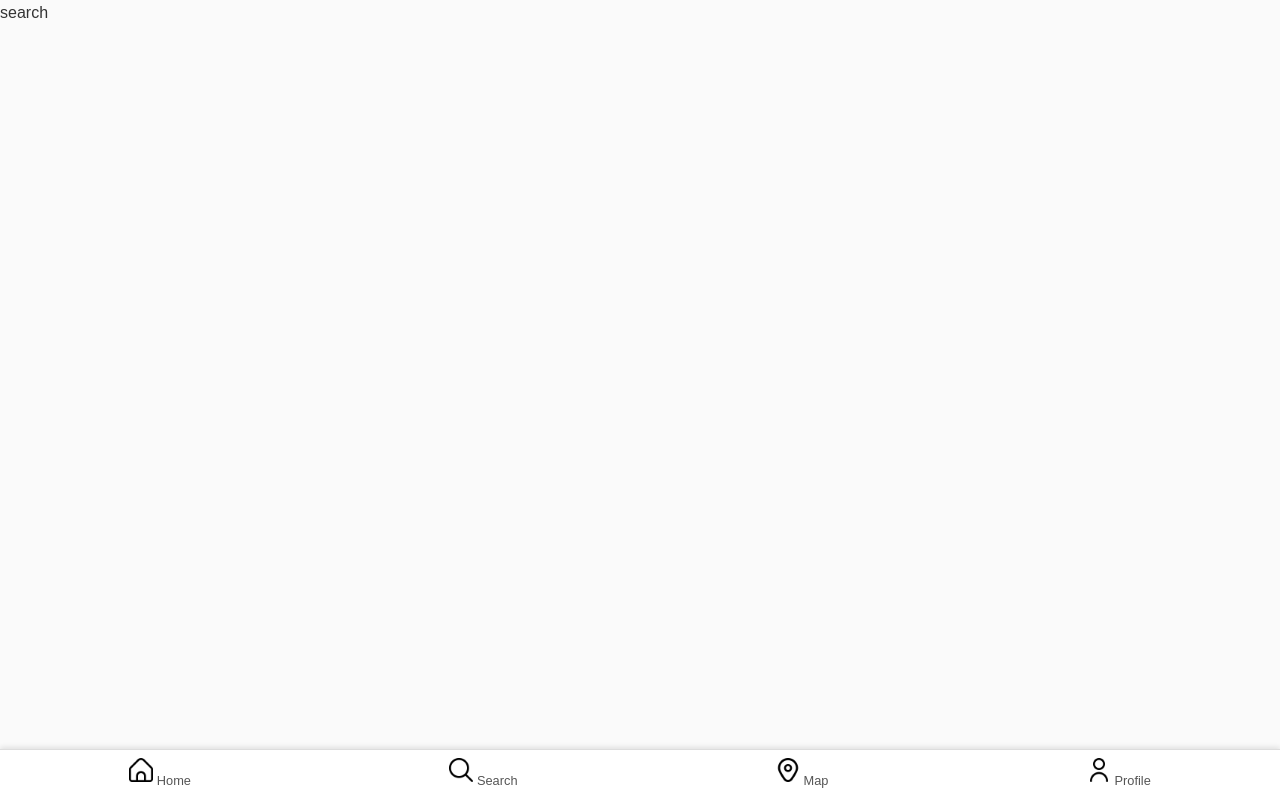
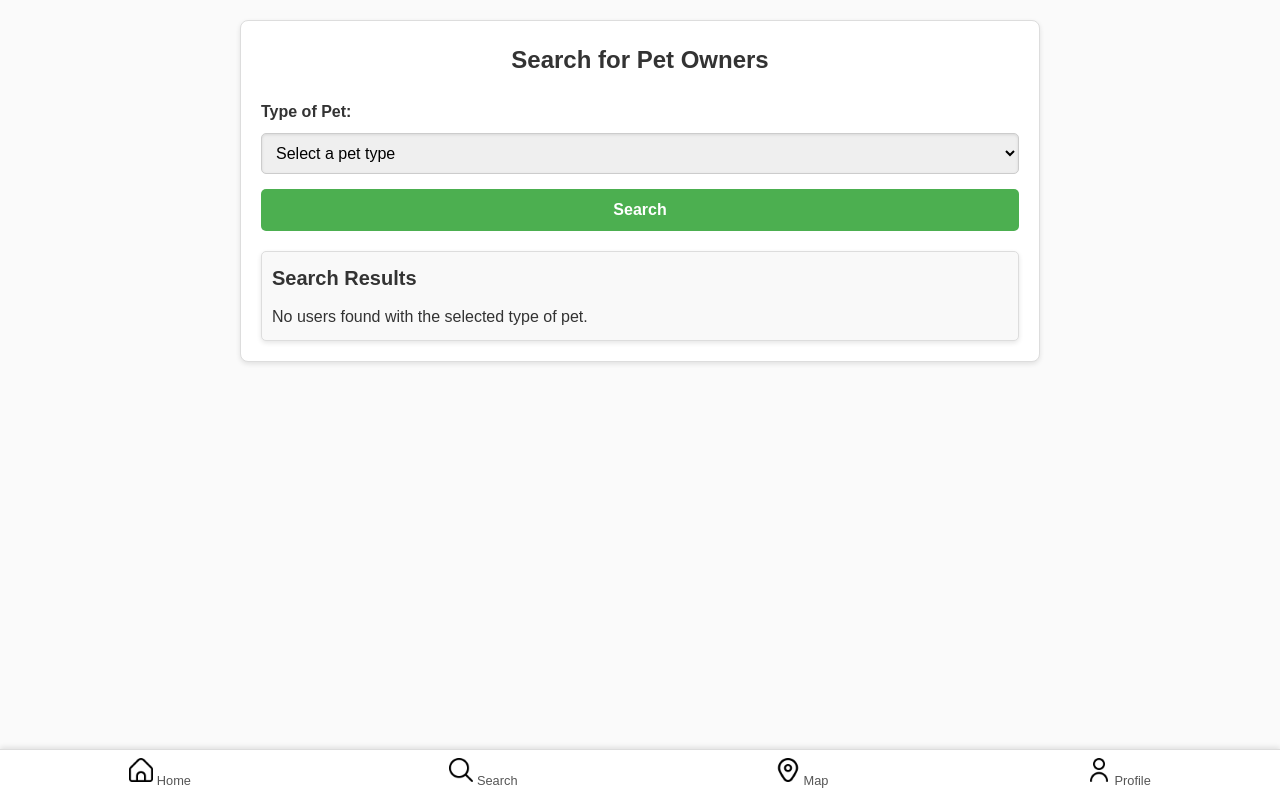
Before and after one commit to vallevanessa/PetApp, a Flask app: page /search in a window 1280 px wide. Run offline with Flask 3, Linux system fonts and the light colour scheme; a user stored in the database is signed in.

Commit message:
search page update

```diff
--- a/app.py
+++ b/app.py
@@ -590,6 +590,33 @@
         return jsonify({'error': 'An error occurred'}), 500
 
 
+@app.route('/search', methods=['GET'])
+def search_page():
+    type_of_pet = request.args.get('typeOfPet')
+    results = None
+
+    if type_of_pet:
+        try:
+            db_connection = sqlite3.connect('data/database.db')
+            cursor = db_connection.cursor()
+
+            # Search query using pet_breed
+            query = """
+                SELECT username, pet_name, pet_breed
+                FROM Users
+                WHERE pet_breed LIKE ?
+            """
+            cursor.execute(query, (f"%{type_of_pet}%",))
+            results = cursor.fetchall()
+            db_connection.close()
+        except sqlite3.Error as e:
+            flash(f"An error occurred: {e}", "danger")
+
+    return render_template('search.html', results=results)
+
+
+
+
 
 if __name__ == '__main__':
     app.run(debug=True)
--- a/static/css/style.css
+++ b/static/css/style.css
@@ -303,3 +303,118 @@
   border-radius: 5px;
   margin-bottom: 10px;
 }
+
+/* Styles for the Search Page */
+#search-page {
+  padding: 20px;
+  background-color: #fff;
+  max-width: 800px;
+  margin: 20px auto;
+  border-radius: 8px;
+  box-shadow: 0 2px 5px rgba(0, 0, 0, 0.1);
+  border: 1px solid #ddd;
+}
+
+#search-page h1 {
+  font-size: 24px;
+  color: #333;
+  margin-bottom: 20px;
+  text-align: center;
+}
+
+#search-page .form-group {
+  margin-bottom: 15px;
+}
+
+#search-page .form-group label {
+  display: block;
+  font-weight: bold;
+  margin-bottom: 8px;
+  color: #333;
+}
+
+#search-page .form-group select {
+  width: 100%;
+  padding: 10px;
+  font-size: 16px;
+  border: 1px solid #ccc;
+  border-radius: 5px;
+  box-shadow: inset 0 1px 3px rgba(0, 0, 0, 0.1);
+}
+
+#search-page .btn-primary {
+  display: block;
+  width: 100%;
+  padding: 12px;
+  font-size: 16px;
+  font-weight: bold;
+  color: white;
+  background-color: #4CAF50;
+  border: none;
+  border-radius: 5px;
+  cursor: pointer;
+  text-align: center;
+  margin-top: 10px;
+}
+
+#search-page .btn-primary:hover {
+  background-color: #45a049;
+}
+
+#search-page .btn-primary:active {
+  background-color: #3e8e41;
+}
+
+/* Bottom Navigation Bar Specific to Search Page */
+#search-page nav.bottom-nav {
+  margin-top: 30px;
+  background-color: #f8f8f8;
+  border-top: 1px solid #ddd;
+}
+
+#search-page nav.bottom-nav .nav-item {
+  text-align: center;
+  text-decoration: none;
+  color: #555;
+}
+
+#search-page nav.bottom-nav img {
+  width: 24px;
+  height: 24px;
+  margin-bottom: 4px;
+}
+
+#search-page nav.bottom-nav .nav-item:hover {
+  color: #4CAF50;
+}
+
+#results {
+  margin-top: 20px;
+  padding: 10px;
+  background-color: #f9f9f9;
+  border: 1px solid #ddd;
+  border-radius: 5px;
+  box-shadow: 0 2px 5px rgba(0, 0, 0, 0.1);
+}
+
+#results h2 {
+  font-size: 20px;
+  color: #333;
+  margin-bottom: 10px;
+}
+
+#results ul {
+  list-style-type: none;
+  padding: 0;
+}
+
+#results ul li {
+  padding: 5px 0;
+  font-size: 16px;
+  color: #555;
+  border-bottom: 1px solid #ddd;
+}
+
+#results ul li:last-child {
+  border-bottom: none;
+}
--- a/templates/search.html
+++ b/templates/search.html
@@ -7,15 +7,51 @@
   <link rel="stylesheet" href="{{ url_for('static', filename='css/style.css') }}">
 </head>
 <body>
+  <div id="search-page">
+    <h1>Search for Pet Owners</h1>
 
+    <!-- Search Form -->
+    <form action="{{ url_for('search_page') }}" method="GET">
+      <div class="form-group">
+        <label for="typeOfPet">Type of Pet:</label>
+        <select id="typeOfPet" name="typeOfPet" class="form-control">
+          <option value="">Select a pet type</option>
+          <option value="dog" {% if request.args.get('typeOfPet') == 'dog' %}selected{% endif %}>Dog</option>
+          <option value="cat" {% if request.args.get('typeOfPet') == 'cat' %}selected{% endif %}>Cat</option>
+          <option value="bird" {% if request.args.get('typeOfPet') == 'bird' %}selected{% endif %}>Bird</option>
+          <option value="reptile" {% if request.args.get('typeOfPet') == 'reptile' %}selected{% endif %}>Reptile</option>
+          <option value="other" {% if request.args.get('typeOfPet') == 'other' %}selected{% endif %}>Other</option>
+        </select>
+      </div>
+      <button type="submit" class="btn btn-primary">Search</button>
+    </form>
 
-    <p>search</p>
+    <!-- Results Section -->
+    <div id="results">
+      {% if results is not none %}
+        <h2>Search Results</h2>
+        {% if results %}
+          <ul>
+            {% for user in results %}
+              <li>
+                <strong>{{ user[0] }}</strong> owns a pet named <strong>{{ user[1] }}</strong> ({{ user[2] }}).
+              </li>
+            {% endfor %}
+          </ul>
+        {% else %}
+          <p>No users found with the selected type of pet.</p>
+        {% endif %}
+      {% endif %}
+    </div>
+  </div>
+
+  <!-- Bottom Navigation Bar -->
   <nav class="bottom-nav">
     <a href="{{ url_for('home') }}" class="nav-item">
       <img src="{{ url_for('static', filename='assets/home-icon.png') }}" alt="Home" />
       <span>Home</span>
     </a>
-        <a href="{{ url_for('search') }}" class="nav-item">
+    <a href="{{ url_for('search_page') }}" class="nav-item">
       <img src="{{ url_for('static', filename='assets/search-icon.png') }}" alt="Search" />
       <span>Search</span>
     </a>
@@ -29,5 +65,4 @@
     </a>
   </nav>
 </body>
-
 </html>
```
Lines whose indentation alone changed are shown as unchanged.
